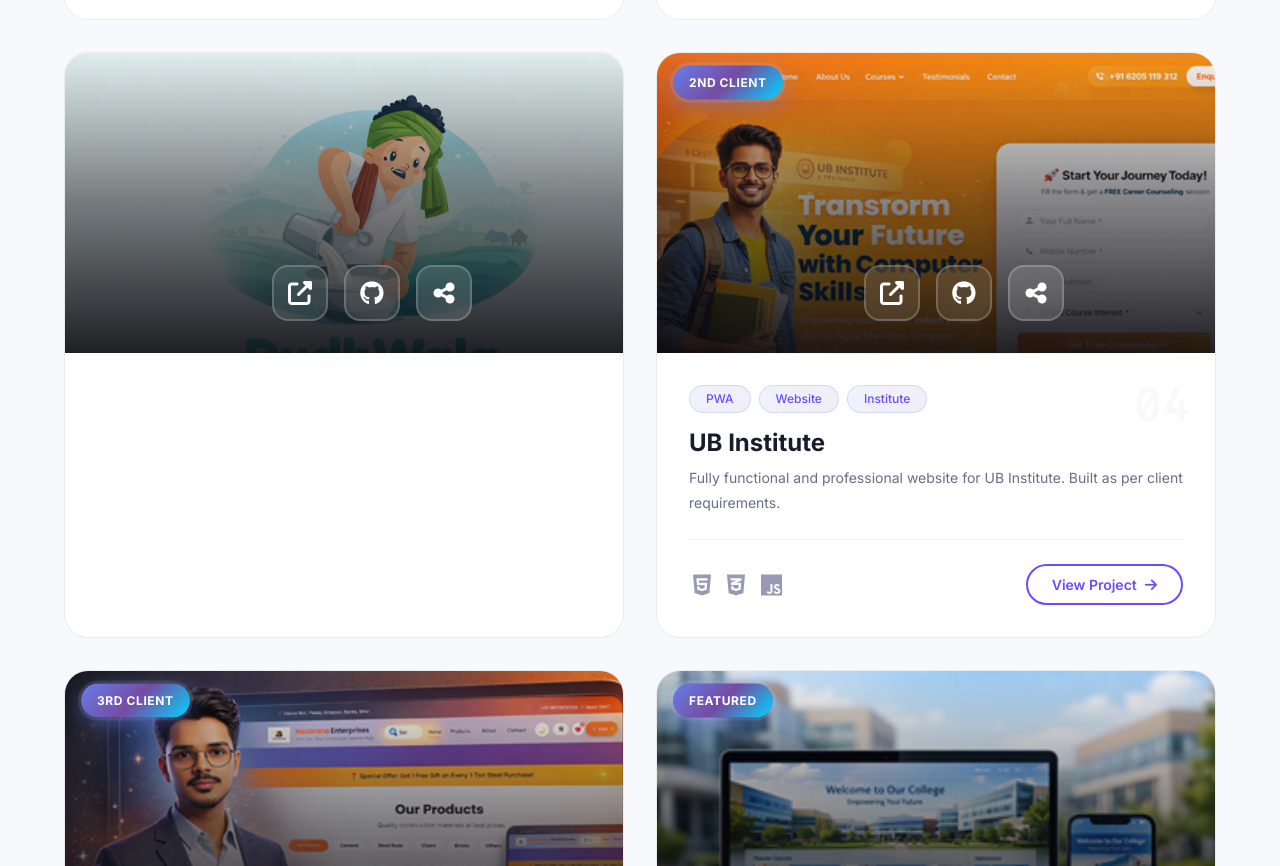
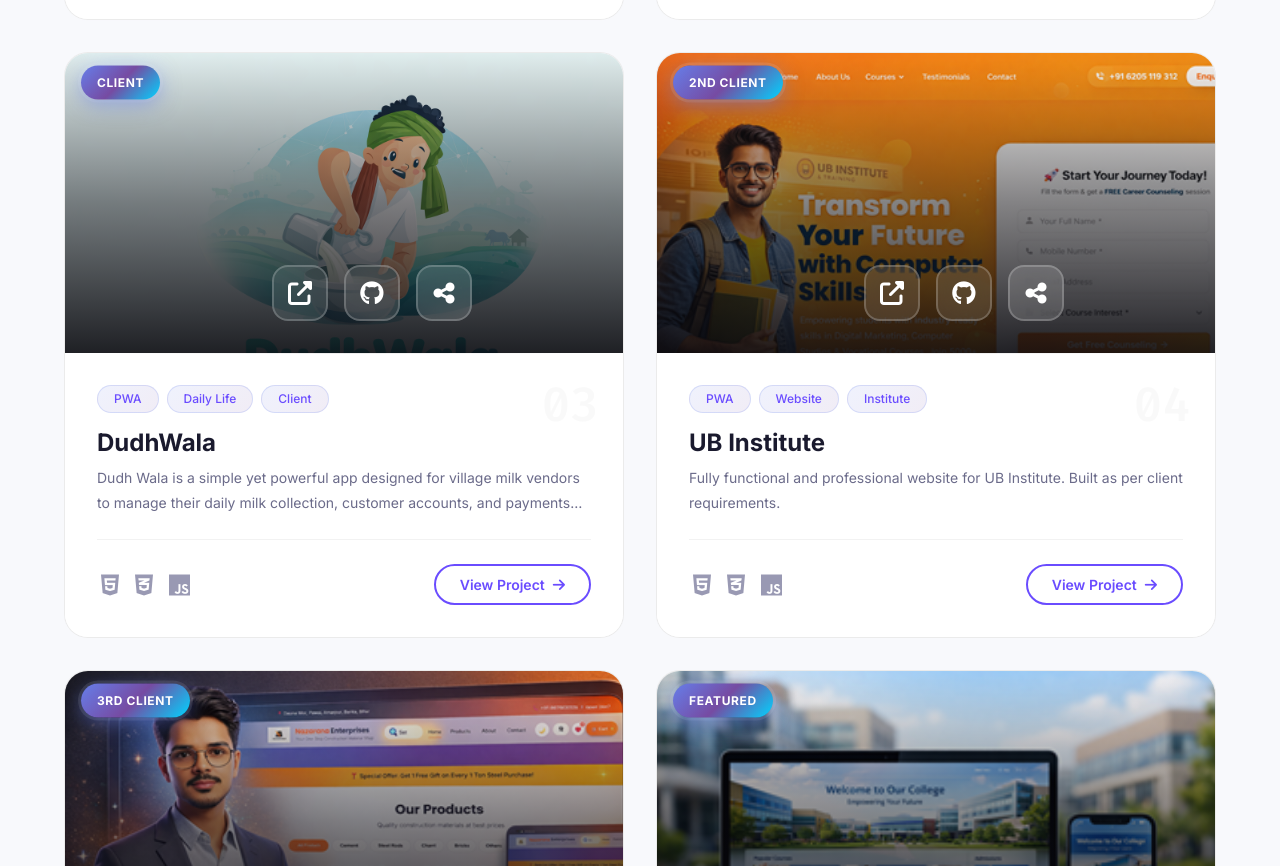
Before and after one commit to erabhishek12/I-m-er-abhi, a plain HTML site: page index.html in a window 1280 px wide. Shown: the part 4172-5038 px from the top of the page. Drawn offline with nearby package versions, Linux system fonts and the light colour scheme; animation ran at ten frames a second.

Commit message:
Update index.html

```diff
--- a/index.html
+++ b/index.html
@@ -848,37 +848,76 @@
 
            <!-- Project 13: DudhWala -->
 <div class="project-card"
-     id="project-dudhwala"
-     data-category="webapp client">
+     data-category="webapp client"
+     data-aos="fade-up"
+     data-aos-delay="150"
+     id="project-dudhwala">
 
     <div class="project-image">
-        <img src="assests/icon-192.png" alt="DudhWala">
+        <img src="assests/icon-192.png" alt="DudhWala" loading="lazy">
 
         <div class="project-overlay">
             <div class="project-links">
 
-                <a href="https://erabhishek12.github.io/-/" target="_blank" class="project-link">
+                <!-- Live Demo -->
+                <a href="https://erabhishek12.github.io/-/"
+                   target="_blank"
+                   class="project-link"
+                   aria-label="Live Demo">
                     <i class="fas fa-external-link-alt"></i>
                 </a>
 
-                <a href="https://github.com/erabhishek12" target="_blank" class="project-link">
+                <!-- GitHub -->
+                <a href="https://github.com/erabhishek12/dudh-wala"
+                   target="_blank"
+                   class="project-link"
+                   aria-label="GitHub">
                     <i class="fab fa-github"></i>
                 </a>
 
-                <!-- SHARE BUTTON -->
+                <!-- Share Button -->
                 <button class="project-link share-btn"
-                    data-project-id="dudhwala"
-                    data-project-name="DudhWala"
-                    data-project-desc="Milk management app for village vendors.">
+                        aria-label="Share Project"
+                        data-project-id="project-dudhwala"
+                        data-project-name="DudhWala"
+                        data-project-desc="Dudh Wala is a simple yet powerful app designed for village milk vendors to manage their daily milk collection, customer accounts, and payments efficiently.">
                     <i class="fas fa-share-alt"></i>
                 </button>
 
             </div>
+        </div>
+
+        <div class="project-badge">Client</div>
+    </div>
+
+    <div class="project-content">
+        <div class="project-tags">
+            <span class="tag">PWA</span>
+            <span class="tag">Daily Life</span>
+            <span class="tag">Client</span>
+        </div>
+
+        <h3 class="project-title">DudhWala</h3>
+
+        <p class="project-description">
+            Dudh Wala is a simple yet powerful app designed for village milk vendors to manage their daily milk collection, customer accounts, and payments efficiently.
+        </p>
+
+        <div class="project-footer">
+            <div class="tech-used">
+                <i class="fab fa-html5"></i>
+                <i class="fab fa-css3-alt"></i>
+                <i class="fab fa-js"></i>
+            </div>
+
+            <a href="https://erabhishek12.github.io/-/"
+               target="_blank"
+               class="btn-view">
+                View Project <i class="fas fa-arrow-right"></i>
+            </a>
         </div>
     </div>
 </div>
-
-
 
             <!-- Project 3: UB Institute -->
             <div class="project-card" data-category="webapp client" data-aos="fade-up" data-aos-delay="200" id="project-ub-institute">
```
